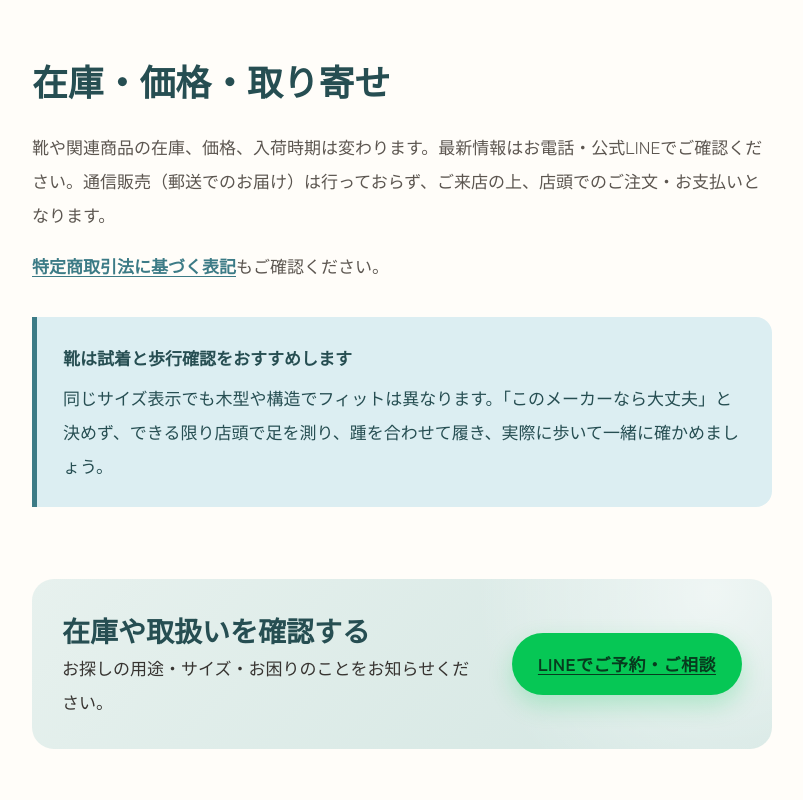
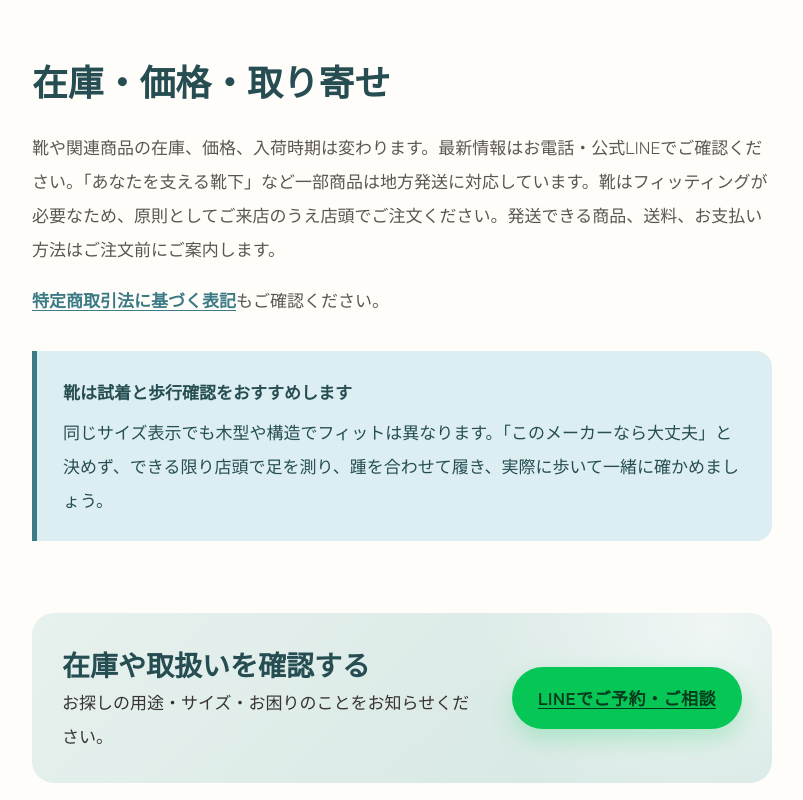
Before and after one commit to toshi1218/andantino, a website: page products.html in a window 1280 px wide. Shown: the part 11200-12000 px from the top of the page, without its empty margins (375-1178 px from the left). Drawn offline with Linux system fonts and the light colour scheme.

Commit message:
Align products.html with verified source wording

```diff
--- a/products.html
+++ b/products.html
@@ -402,7 +402,7 @@
             <section id="stock">
               <h2>在庫・価格・取り寄せ</h2>
               <p>
-                靴や関連商品の在庫、価格、入荷時期は変わります。最新情報はお電話・公式LINEでご確認ください。通信販売（郵送でのお届け）は行っておらず、ご来店の上、店頭でのご注文・お支払いとなります。
+                靴や関連商品の在庫、価格、入荷時期は変わります。最新情報はお電話・公式LINEでご確認ください。「あなたを支える靴下」など一部商品は地方発送に対応しています。靴はフィッティングが必要なため、原則としてご来店のうえ店頭でご注文ください。発送できる商品、送料、お支払い方法はご注文前にご案内します。
               </p>
               <p>
                 <a href="./legal.html">特定商取引法に基づく表記</a
```
